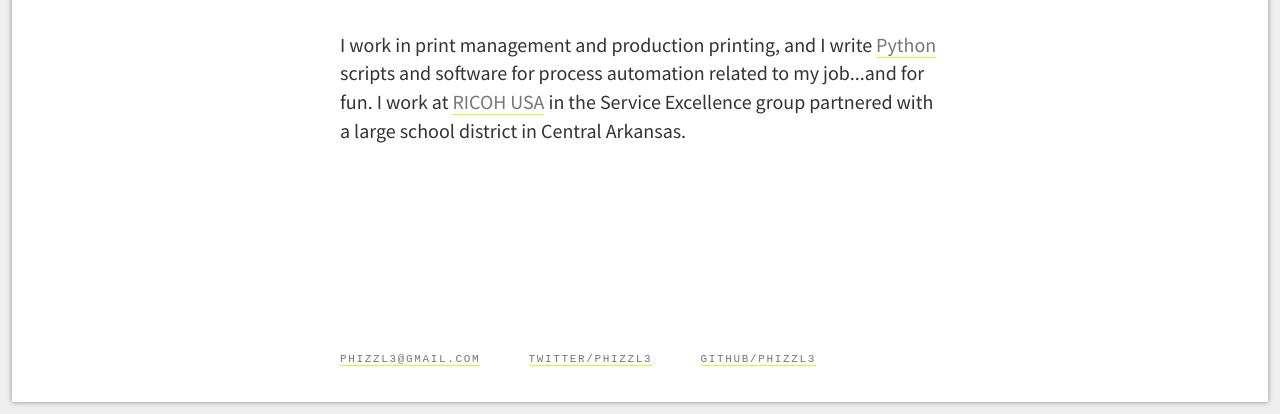
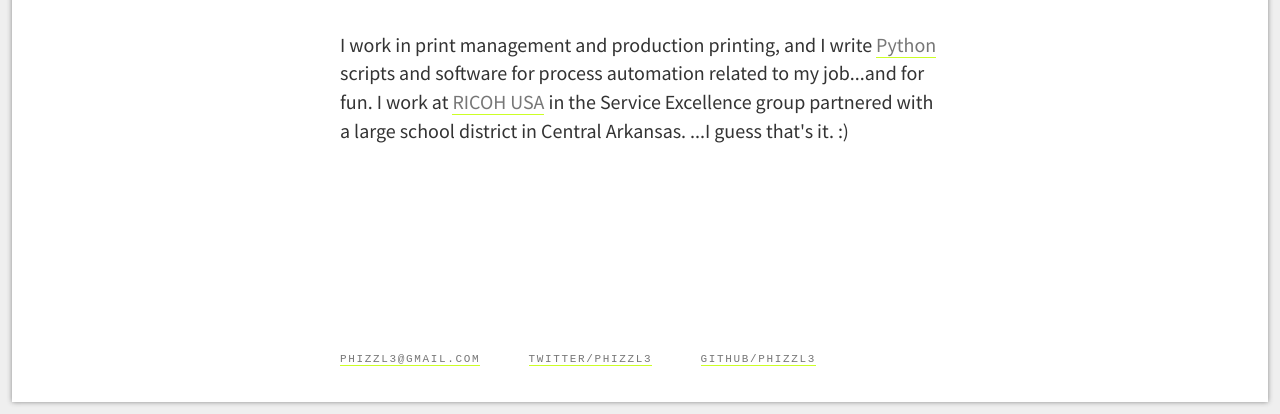
Before and after one commit to phizzl3/phizzl3.github.io, a plain HTML site: page index.html in a window 1280 px wide. Shown: the part 386-800 px from the top of the page. Drawn offline with Linux system fonts and the light colour scheme.

Commit message:
Update info

```diff
--- a/index.html
+++ b/index.html
@@ -15,7 +15,7 @@
         <h1 class="name">Brandon Phillips (phiZzL3)</h1>
       </header>
       <article>
-        <p>I work in print management and production printing, and I write <a href="https://en.wikipedia.org/wiki/Python_(programming_language)" target="_blank">Python</a> scripts and software for process automation related to my job...and for fun. I work at <a href="http://ricoh-usa.com" target="_blank">RICOH USA</a> in the Service Excellence group partnered with a large school district in Central Arkansas.</p>
+        <p>I work in print management and production printing, and I write <a href="https://en.wikipedia.org/wiki/Python_(programming_language)" target="_blank">Python</a> scripts and software for process automation related to my job...and for fun. I work at <a href="http://ricoh-usa.com" target="_blank">RICOH USA</a> in the Service Excellence group partnered with a large school district in Central Arkansas. ...I guess that's it. :)</p>
       </article>
 
     <footer>
```
